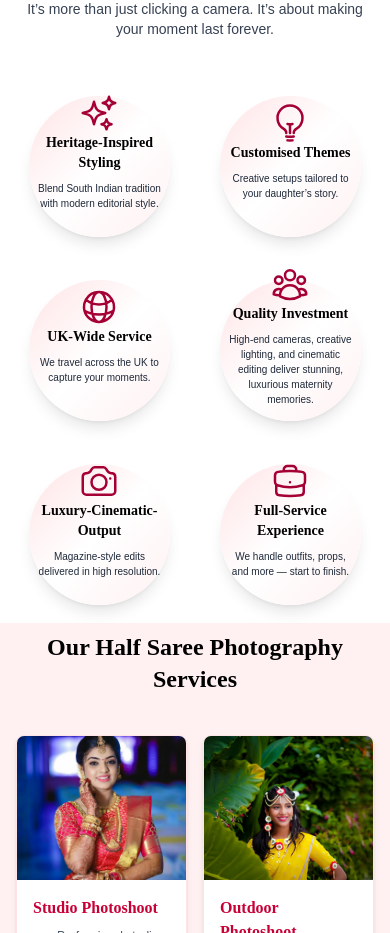
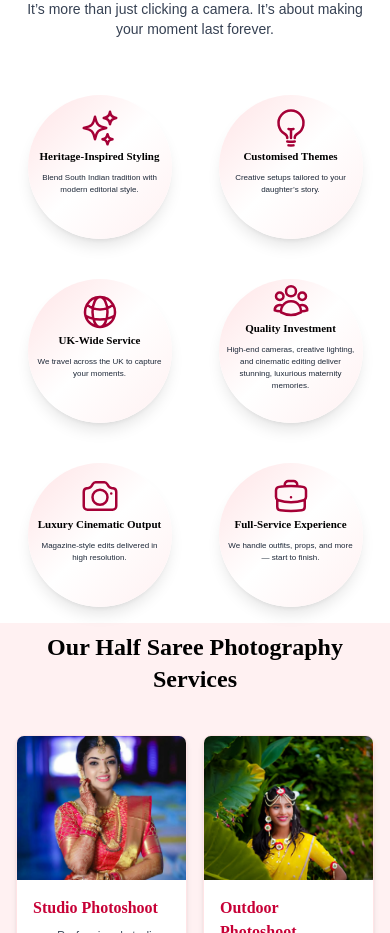
Before and after one commit to RupaSnapu/halfsareeEvent, a Next.js app: page / in a window 390 px wide. Shown: the part 7280-8213 px from the top of the page. Built offline with nearby package versions, Linux system fonts and the light colour scheme.

Commit message:
mobile view title change

```diff
--- a/app/componets/PricesareJustification.jsx
+++ b/app/componets/PricesareJustification.jsx
@@ -256,7 +256,7 @@ export default function WhyWeExcel() {
     },
     {
       icon: <CameraIcon className="w-10 h-10 sm:w-12 sm:h-12 lg:w-14 lg:h-14 2xl:w-16 2xl:h-16 text-rose-800" />,
-      title: 'Luxury-Cinematic-Output',
+      title: 'Luxury Cinematic Output',
       desc: 'Magazine-style edits delivered in high resolution.',
     },
     {
@@ -295,12 +295,12 @@ export default function WhyWeExcel() {
               ></div>
 
               {/* Inner Card */}
-              <div className="relative z-10 w-[88%] h-[88%] rounded-full bg-gradient-to-br from-rose-100 via-white to-rose-50 shadow-lg flex flex-col items-center justify-center text-center px-2 py-2 group-hover:scale-105 transition-transform duration-300">
+              <div className="relative z-10 w-[90%] h-[90%] rounded-full bg-gradient-to-br from-rose-100 via-white to-rose-50 shadow-lg flex flex-col items-center justify-center text-center px-2 py-2 group-hover:scale-105 transition-transform duration-300">
                 <div className="mt-[-30px]">{item.icon}</div>
-                <h3 className="text-sm sm:text-[12px] lg:text-lg 2xl:text-xl font-semibold text-black mb-2">
+                <h3 className="text-[11px] sm:text-[12px] lg:text-lg 2xl:text-xl font-semibold text-black mb-2">
                   {item.title}
                 </h3>
-                <p className="text-[10px] sm:text-[10px] lg:text-[15px] 2xl:text-lg text-gray-800">
+                <p className="text-[8px] sm:text-[10px] lg:text-[15px] 2xl:text-lg text-gray-800">
                   {item.desc}
                 </p>
               </div>
```
